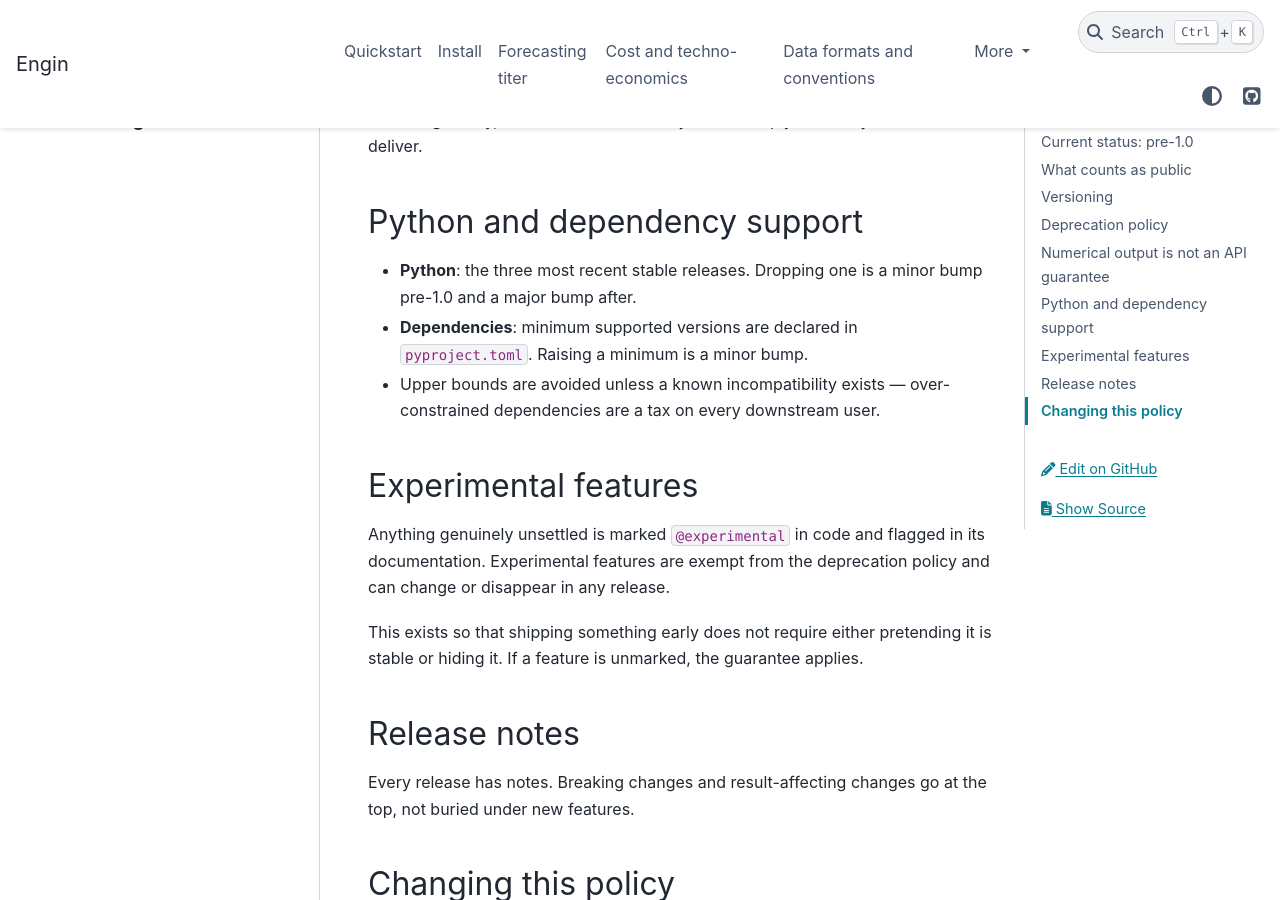
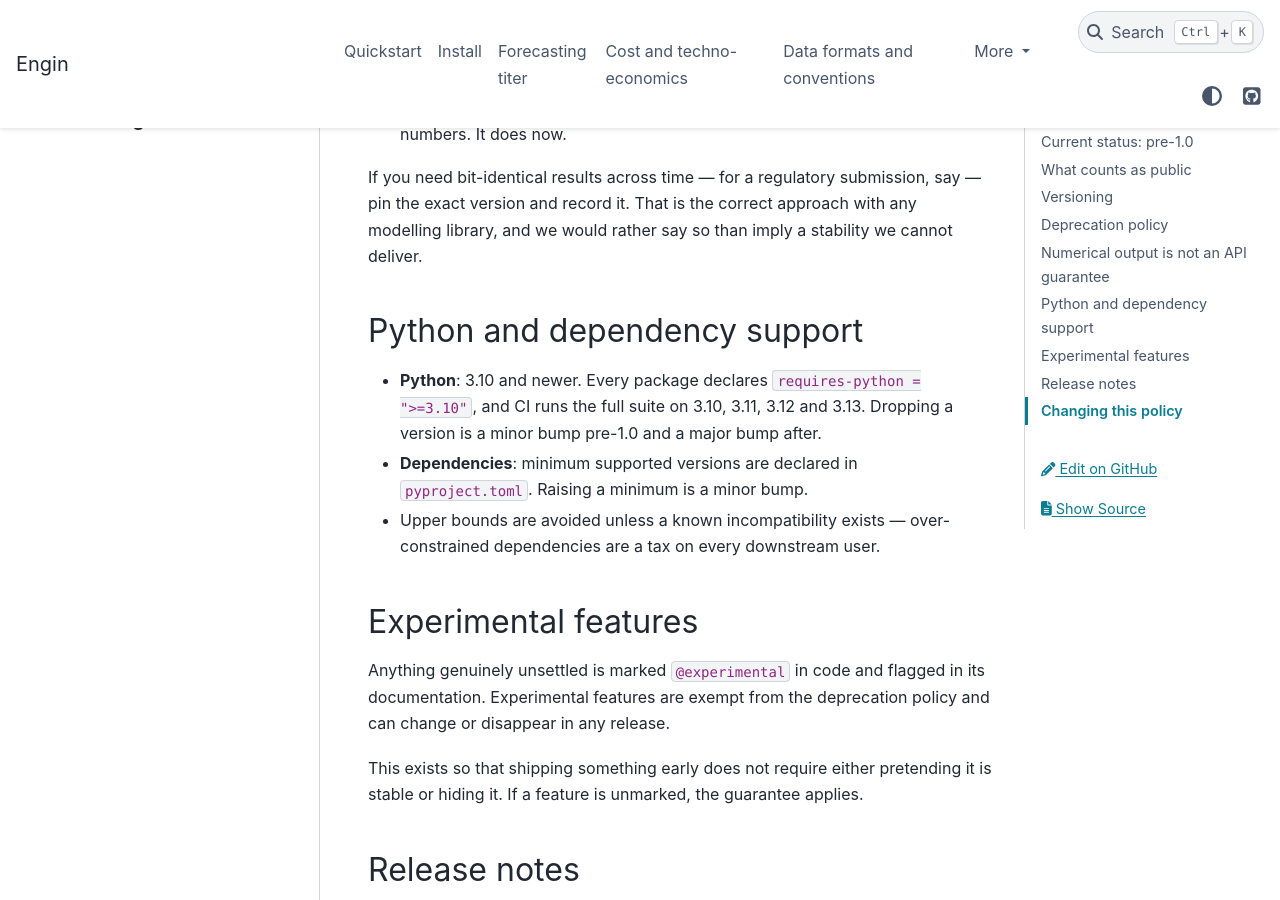
Before and after one commit to enginbio/engin-suite, a Sphinx documentation site: the page built from docs/api-stability.md, in a window 1280 px wide and 900 px high, scrolled down 2675 px. Built offline with Sphinx 7.4.7 and the PyData theme 0.15.4, drawn with Linux system fonts in a browser that asks for light colours; some of the changed text lies outside the part shown.

Commit message:
Say what the API guarantee actually covers, and which Pythons (#167)
Two claims on api-stability.md that the repo does not support.

**The three modules the docs teach were outside the guarantee.** "What
counts as public" reached names exported from a top-level __init__ and
anything in the API reference. engin_core.datasets, .loaders and .convention
are in neither -- none appears in engin_core.__all__ -- yet quickstart.md
teaches datasets and loaders as the route for getting real data in, and
guides/data-formats.md teaches convention including CHANNELS. So the page
taught an on-ramp it did not promise to keep.

Resolved toward covering them rather than un-teaching them, because line 18
already guarantees "the documented convention over xarray/pandas" in
substance; naming the module makes an existing promise consistent rather
than adding a new one. Narrowing the docs instead would be the larger change
and is the alternative if that is preferred.

**Python support was stated as a rolling policy that does not match.** The
page said "the three most recent stable releases". All six packages declare
requires-python = ">=3.10" and the CI matrix runs a four-version suite --
3.10, 3.11, 3.12, 3.13. Replaced the rolling phrasing with the floor and the
tested set, which are both checkable; the bump policy is unchanged.

Not fixed here: the CLI bullet (#150) is about to become true when #163
lands its [project.scripts], so deleting it now would only be reverted.
Noted on that issue instead.

Closes #151. Closes #154.

Signed-off-by: David Baugher <dbaugher>
Co-authored-by: David Baugher <dbaugher>
Co-authored-by: Claude Opus 5 <noreply@anthropic.com>

```diff
--- a/docs/api-stability.md
+++ b/docs/api-stability.md
@@ -13,6 +13,7 @@ Being early is not a reason to be vague about it. What follows is what the guara
 Only these are covered by the guarantee:
 
 - Names exported from a package's top-level `__init__`
+- `engin_core.datasets`, `engin_core.loaders` and `engin_core.convention` — the documented route for getting real data in. [Quickstart](quickstart.md) and the [data formats guide](guides/data-formats.md) teach all three, and none is re-exported at the top level, so the clause above does not reach them
 - Anything documented in the API reference on this site
 - The command-line interface — subcommands, flags, exit codes
 - On-disk formats we read and write, and the documented convention over xarray/pandas (dimension and coordinate names, units attributes)
@@ -67,7 +68,7 @@ If you need bit-identical results across time — for a regulatory submission, s
 
 ## Python and dependency support
 
-- **Python**: the three most recent stable releases. Dropping one is a minor bump pre-1.0 and a major bump after.
+- **Python**: 3.10 and newer. Every package declares `requires-python = ">=3.10"`, and CI runs the full suite on 3.10, 3.11, 3.12 and 3.13. Dropping a version is a minor bump pre-1.0 and a major bump after.
 - **Dependencies**: minimum supported versions are declared in `pyproject.toml`. Raising a minimum is a minor bump.
 - Upper bounds are avoided unless a known incompatibility exists — over-constrained dependencies are a tax on every downstream user.
 
```
